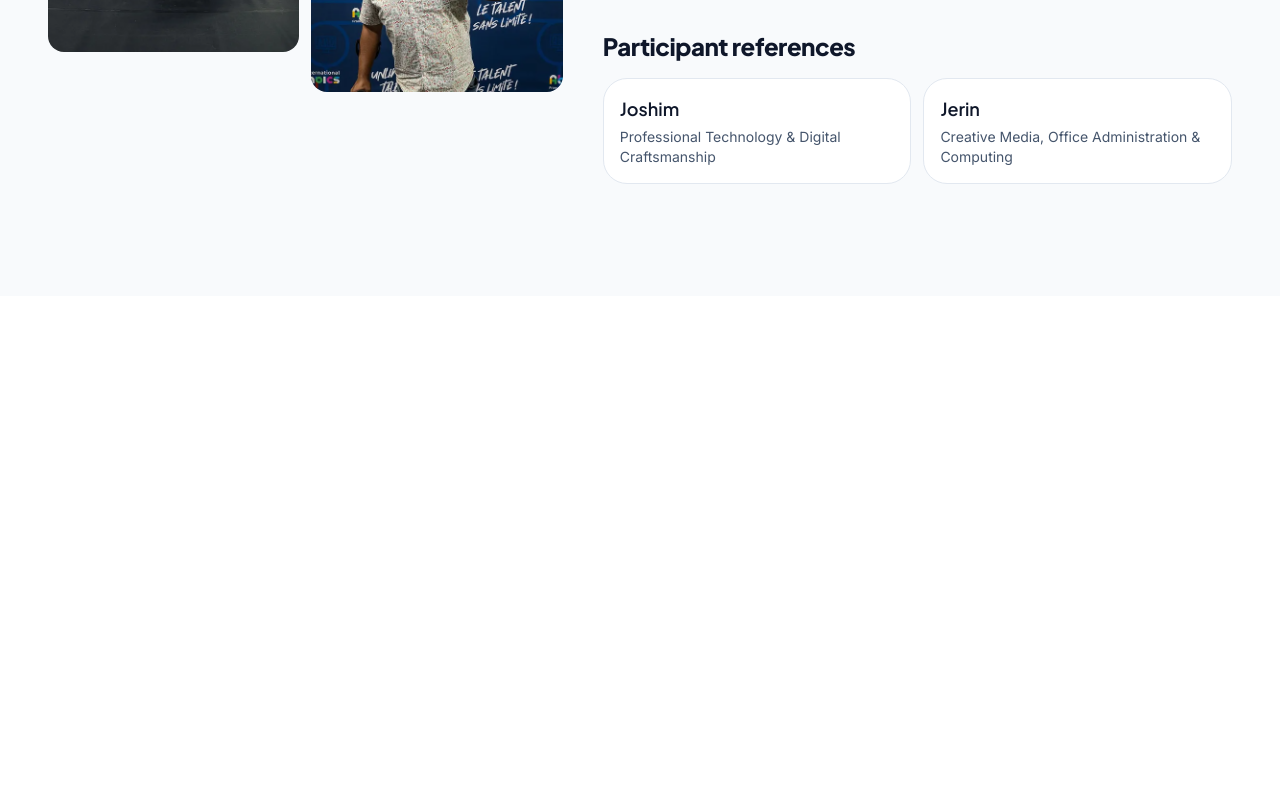
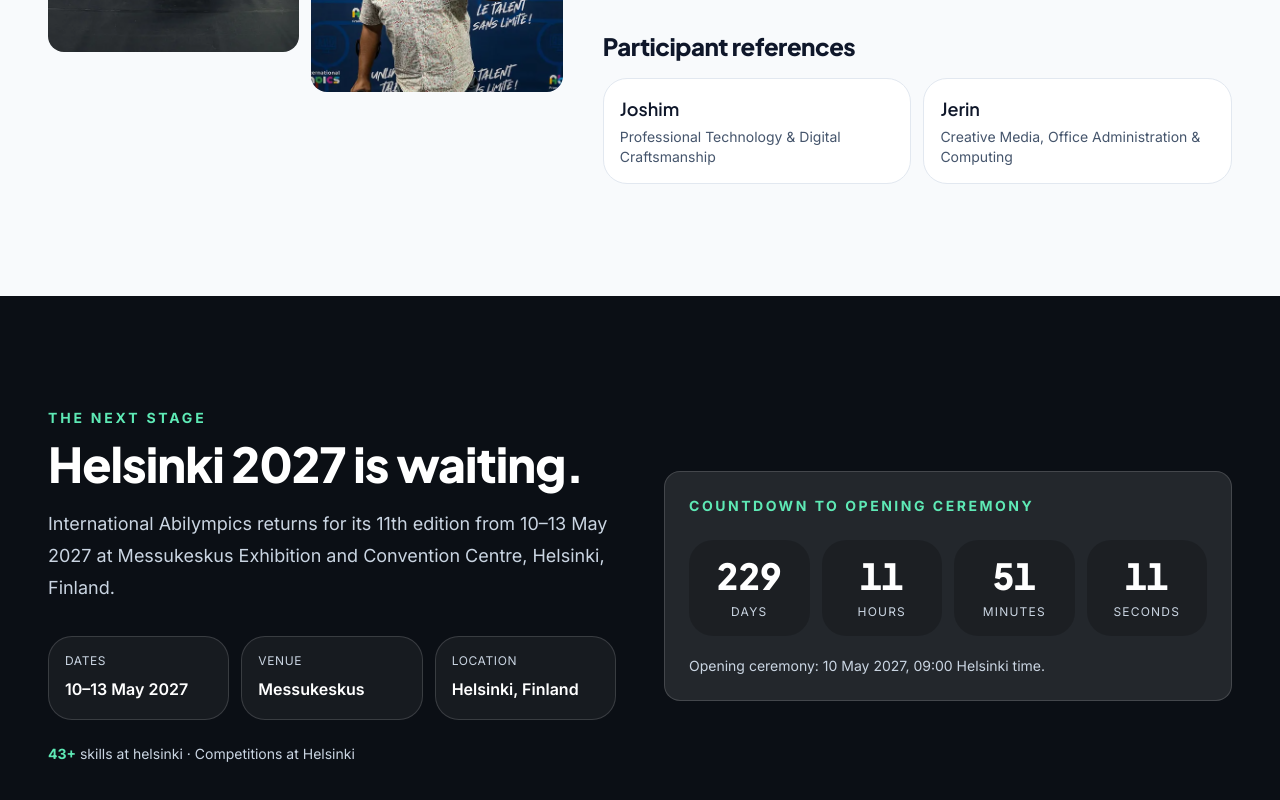
Before and after one commit to faaiisal/abilympicsbd-partners, a Next.js app: page / in a window 1280 px wide. Shown: the part 2100-2900 px from the top of the page. Before the commit the page ends 2396 px from the top, so only its background shows below. Built offline with nearby package versions, Linux system fonts and the light colour scheme.

Commit message:
feat: add credibility and Bangladesh journey sections

```diff
--- a/src/app/page.tsx
+++ b/src/app/page.tsx
@@ -2,6 +2,7 @@
 import { CredibilityStats } from "@/components/CredibilityStats";
 import { Header } from "@/components/Header";
 import { Hero } from "@/components/Hero";
+import { Helsinki2027 } from "@/components/Helsinki2027";
 import { MetzJourney } from "@/components/MetzJourney";
 
 export default function Home() {
@@ -13,6 +14,7 @@
         <CredibilityStats />
         <About />
         <MetzJourney />
+        <Helsinki2027 />
       </main>
     </>
   );
--- a/src/components/Countdown.tsx
+++ b/src/components/Countdown.tsx
@@ -13,11 +13,32 @@
     return () => window.clearInterval(timer);
   }, [target]);
 
+  const values = units.map(([label, divisor]) => ({
+    label,
+    value:
+      remaining === null
+        ? "—"
+        : String(
+            Math.floor(remaining / divisor) %
+              (label === "days" ? Infinity : label === "hours" ? 24 : 60),
+          ).padStart(2, "0"),
+  }));
+  const announcement =
+    remaining === null
+      ? "Countdown is loading."
+      : `${values.map(({ value, label }) => `${value} ${label}`).join(", ")} until the Helsinki 2027 opening ceremony.`;
+
   return (
-    <div aria-live="polite" aria-atomic="true" className="rounded-2xl border border-white/15 bg-white/10 p-6">
+    <div className="rounded-2xl border border-white/15 bg-white/10 p-6">
       <p className="text-sm font-bold uppercase tracking-[0.18em] text-emerald-300">Countdown to opening ceremony</p>
+      <p className="sr-only" aria-live="polite" aria-atomic="true">{announcement}</p>
       <div className="mt-6 grid grid-cols-2 gap-3 sm:grid-cols-4">
-        {units.map(([label, divisor]) => <div key={label} className="rounded-xl bg-black/20 p-4 text-center"><p className="font-heading text-3xl font-extrabold sm:text-4xl">{remaining === null ? "—" : String(Math.floor(remaining / divisor) % (label === "days" ? Infinity : label === "hours" ? 24 : 60)).padStart(2, "0")}</p><p className="mt-1 text-xs uppercase tracking-widest text-slate-300">{label}</p></div>)}
+        {values.map(({ label, value }) => (
+          <div key={label} className="rounded-xl bg-black/20 p-4 text-center">
+            <p aria-hidden="true" className="min-h-11 font-heading text-3xl font-extrabold tabular-nums sm:text-4xl">{value}</p>
+            <p className="mt-1 text-xs uppercase tracking-widest text-slate-300">{label}</p>
+          </div>
+        ))}
       </div>
       <p className="mt-5 text-sm text-slate-300">Opening ceremony: 10 May 2027, 09:00 Helsinki time.</p>
     </div>
--- /dev/null
+++ b/src/components/Helsinki2027.tsx
@@ -0,0 +1,46 @@
+import { event, heroStats } from "@/content";
+import { Countdown } from "./Countdown";
+import { SectionHeading } from "./SectionHeading";
+
+const skillsStat = heroStats.find((stat) => stat.id === "skills");
+
+export function Helsinki2027() {
+  return (
+    <section
+      id="helsinki-2027"
+      className="scroll-mt-24 bg-brand-charcoal py-20 text-white lg:py-28"
+    >
+      <div className="container-site grid gap-12 lg:grid-cols-2 lg:items-center">
+        <div>
+          <SectionHeading
+            dark
+            eyebrow="The next stage"
+            title="Helsinki 2027 is waiting."
+            description={`${event.name} returns for its ${event.edition}th edition from 10–13 May 2027 at ${event.venue}, ${event.location}.`}
+          />
+          <dl className="mt-8 grid gap-3 sm:grid-cols-3">
+            <div className="rounded-xl border border-white/15 bg-white/5 p-4">
+              <dt className="text-xs uppercase tracking-wider text-slate-300">Dates</dt>
+              <dd className="mt-2 font-semibold">10–13 May 2027</dd>
+            </div>
+            <div className="rounded-xl border border-white/15 bg-white/5 p-4">
+              <dt className="text-xs uppercase tracking-wider text-slate-300">Venue</dt>
+              <dd className="mt-2 font-semibold">Messukeskus</dd>
+            </div>
+            <div className="rounded-xl border border-white/15 bg-white/5 p-4">
+              <dt className="text-xs uppercase tracking-wider text-slate-300">Location</dt>
+              <dd className="mt-2 font-semibold">Helsinki, Finland</dd>
+            </div>
+          </dl>
+          {skillsStat ? (
+            <p className="mt-6 text-sm text-slate-300">
+              <span className="font-bold text-emerald-300">{skillsStat.value}</span>{" "}
+              {skillsStat.label.toLowerCase()} · {skillsStat.sublabel}
+            </p>
+          ) : null}
+        </div>
+        <Countdown target={event.startDateTime} />
+      </div>
+    </section>
+  );
+}
```
